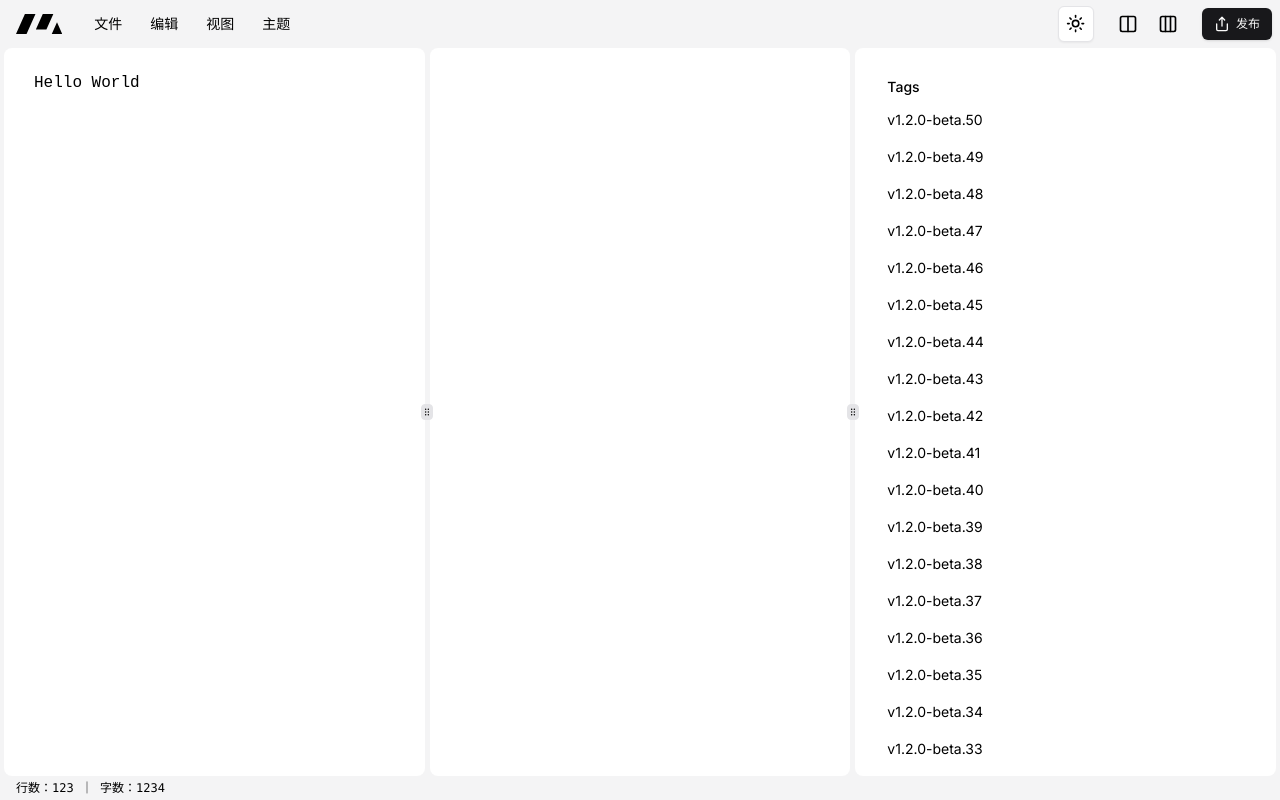
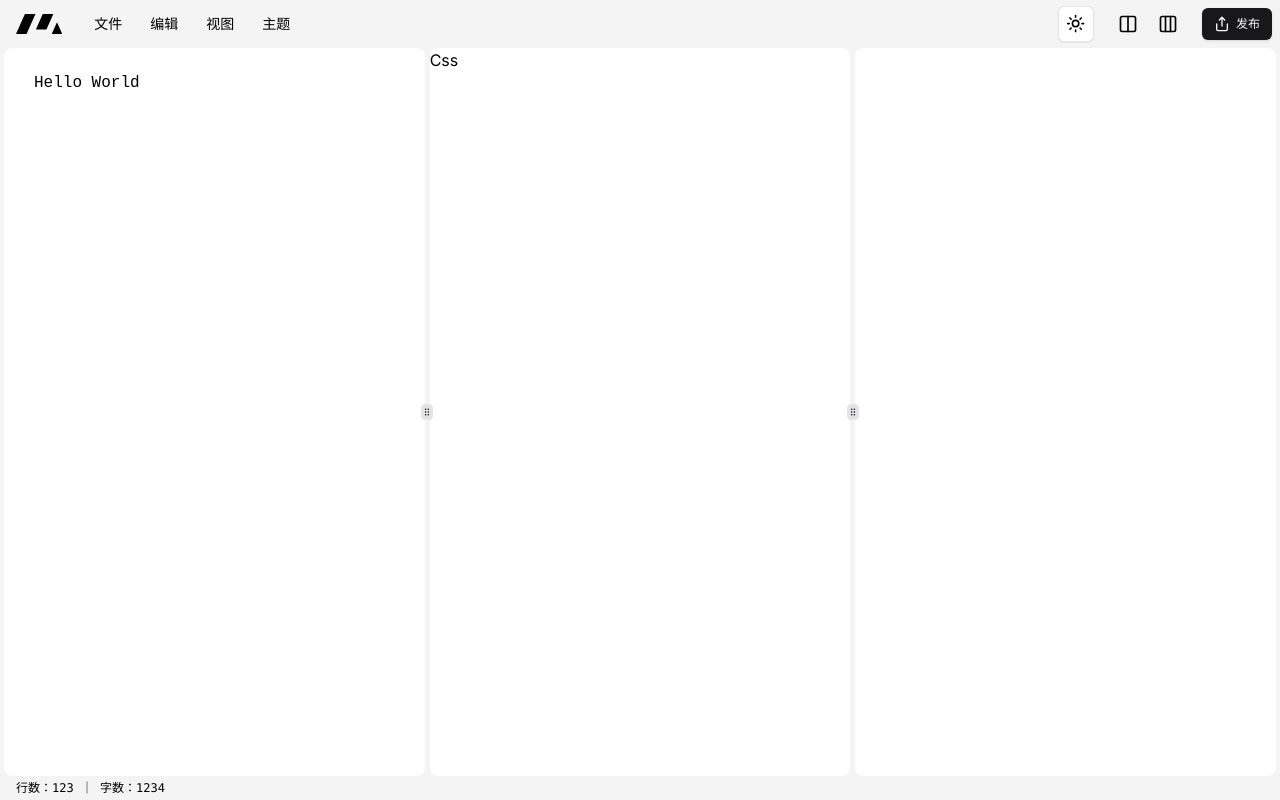
Before and after one commit to latentcat/mdtype, a Next.js app: page / in a window 1280 px wide. Built offline with nearby package versions, Linux system fonts and the light colour scheme.

Commit message:
Update html renderer position

```diff
--- a/src/components/Content.tsx
+++ b/src/components/Content.tsx
@@ -6,7 +6,6 @@ import {
 import { PreviewView } from "@/components/PreviewView";
 import { MarkdownView } from "@/components/MarkdownView";
 import * as React from "react";
-import ContentView from "./ContentView";
 
 function PanelWrapper({ children }: { children: React.ReactNode }) {
   return (
@@ -26,9 +25,7 @@ export default function Content() {
       </ResizablePanel>
       <ResizableHandle disabled={false} withHandle />
       <ResizablePanel className="relative">
-        <PanelWrapper>
-          <ContentView />
-        </PanelWrapper>
+        <PanelWrapper>Css</PanelWrapper>
       </ResizablePanel>
       <ResizableHandle disabled={false} withHandle />
       <ResizablePanel className="relative">
--- a/src/components/ContentView.tsx
+++ /dev/null
@@ -1,9 +0,0 @@
-"use client";
-
-import { htmlAtom } from "@/lib/store/editor";
-import { useAtomValue } from "jotai";
-
-export default function ContentView() {
-  const html = useAtomValue(htmlAtom);
-  return <div dangerouslySetInnerHTML={{ __html: html }} />;
-}
--- a/src/components/PreviewView.tsx
+++ b/src/components/PreviewView.tsx
@@ -1,30 +1,22 @@
-import * as React from "react"
+"use client";
 
-import { ScrollArea } from "@/components/ui/scroll-area"
-import { Separator } from "@/components/ui/separator"
+import * as React from "react";
 
-const tags = Array.from({ length: 50 }).map(
-  (_, i, a) => `v1.2.0-beta.${a.length - i}`
-)
+import { ScrollArea } from "@/components/ui/scroll-area";
+import { useAtomValue } from "jotai";
+import { htmlAtom } from "@/lib/store/editor";
 
 export function PreviewView() {
+  const html = useAtomValue(htmlAtom);
   return (
     <ScrollArea className="h-full w-full">
-    <div className="w-full h-full flex flex-col p-3 _bg-border/30 items-center">
-      <div className="w-full h-full _rounded-xl _shadow-xl _bg-background _border max-w-md">
+      <div className="w-full h-full flex flex-col p-3 _bg-border/30 items-center">
+        <div className="w-full h-full _rounded-xl _shadow-xl _bg-background _border max-w-md">
           <div className="p-5">
-            <h4 className="mb-4 text-sm font-medium leading-none">Tags</h4>
-            {tags.map((tag) => (
-              <>
-                <div key={tag} className="text-sm">
-                  {tag}
-                </div>
-                <Separator className="my-2 opacity-0" />
-              </>
-            ))}
+            <div dangerouslySetInnerHTML={{ __html: html }} />
           </div>
+        </div>
       </div>
-    </div>
     </ScrollArea>
-  )
+  );
 }
--- a/src/lib/store/editor.ts
+++ b/src/lib/store/editor.ts
@@ -1,3 +1,5 @@
 import { atom } from "jotai";
 
+export const markdownAtom = atom("");
+export const cssAtom = atom("");
 export const htmlAtom = atom("");
```
